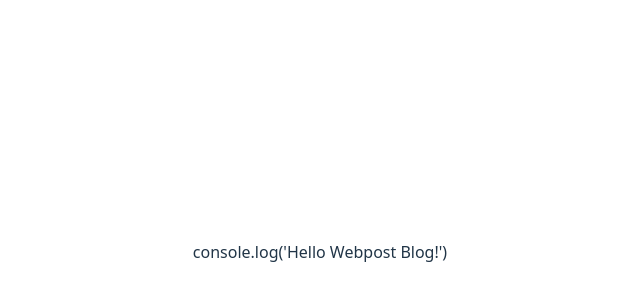
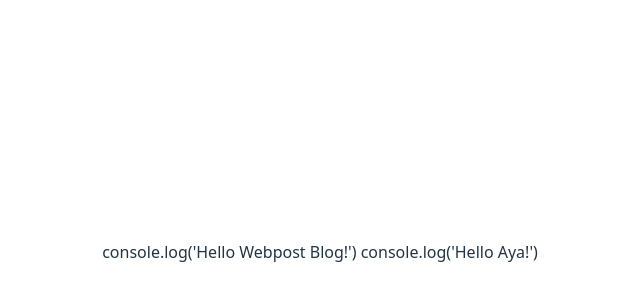
Before and after one commit to lidiyacheb/webblog-project, a React (Vite) app: page / in a window 1280 px wide. Shown: the part 148-448 px from the top of the page, without its empty margins (320-960 px from the left). Built offline with nearby package versions, Linux system fonts and the light colour scheme.

Commit message:
Hello Aya

```diff
--- a/src/App.jsx
+++ b/src/App.jsx
@@ -8,6 +8,7 @@ function App() {
   return (
     <>
         console.log('Hello Webpost Blog!')
+        console.log('Hello Aya!')
     </>
   )
 }
```
